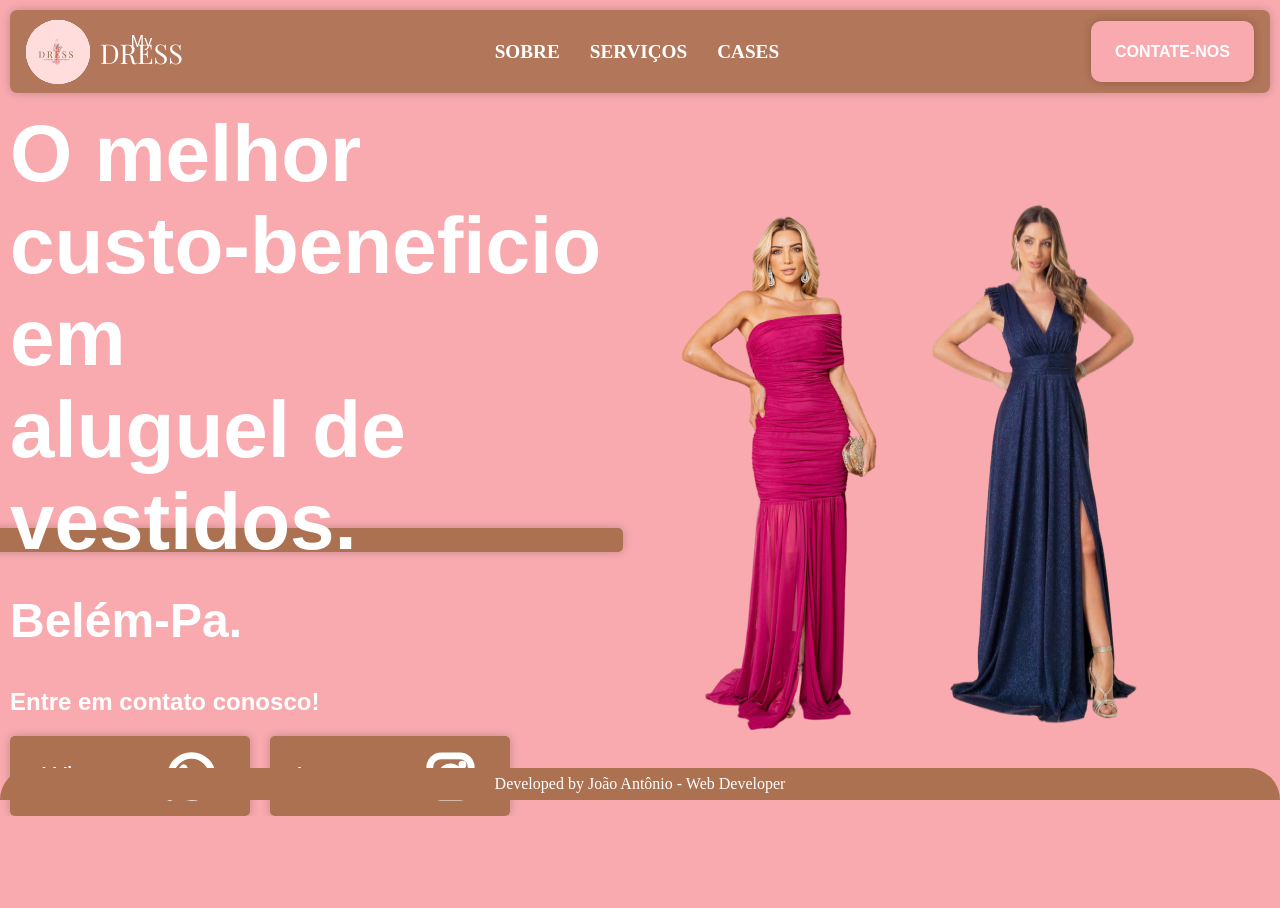
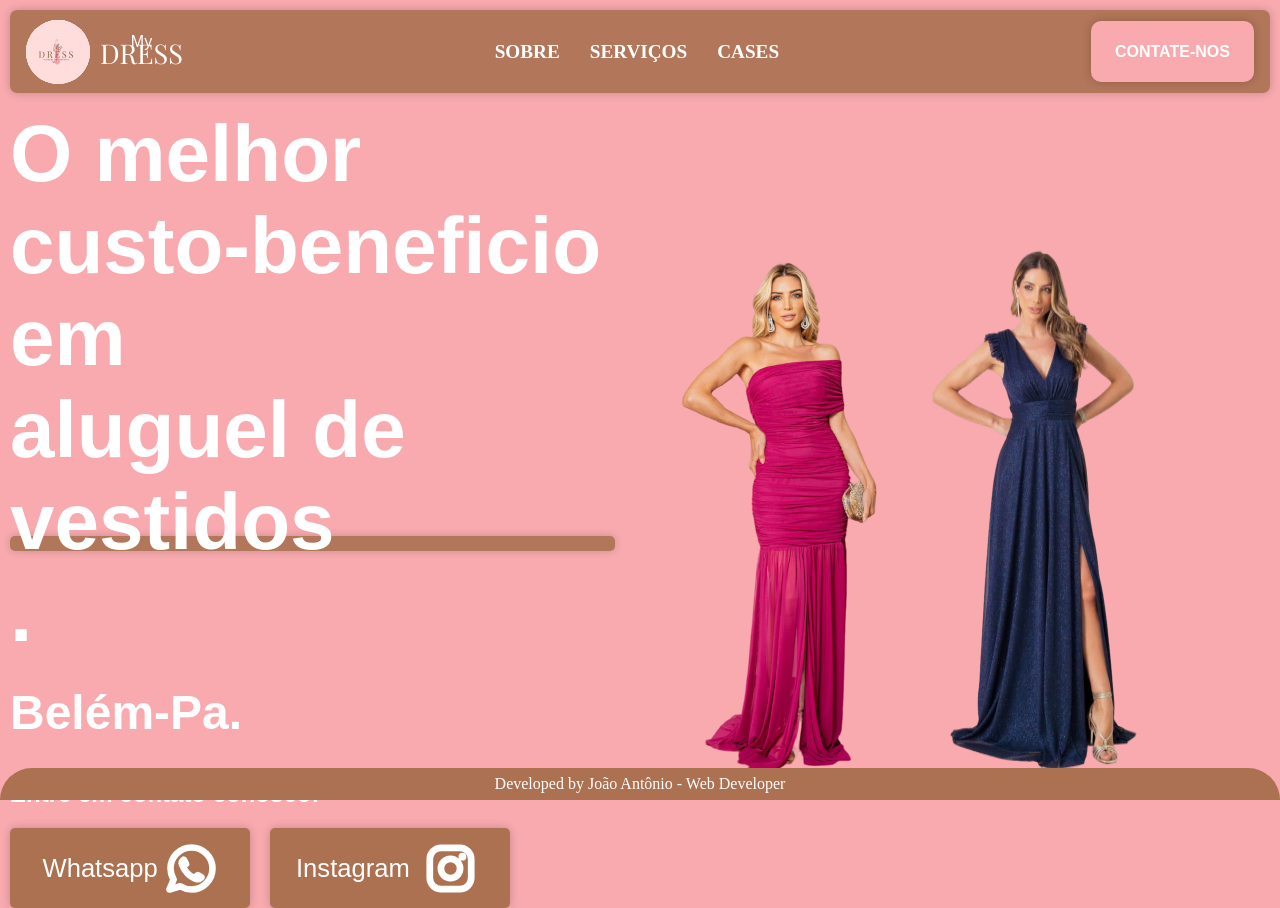
Before and after one commit to juaoantonio/my_dress_website, a React (Vite) app: page / in a window 1280 px wide. Before the commit the page ends 816 px from the top, so only its background shows below. Built offline with nearby package versions, Linux system fonts and the light colour scheme; a web font is replaced by a local one.

Commit message:
Main Title Modification (strong bar and grammar)

```diff
--- a/src/pages/Home/Home.css
+++ b/src/pages/Home/Home.css
@@ -185,15 +185,17 @@ main {
   content: "";
   display: inline-block;
   position: absolute;
-  width: 105%;
-  height: 1.5rem;
+  width: 100%;
+  height: 0.9rem;
   border-radius: 5px;
   box-shadow: 0 0 10px rgba(0, 0, 0, 0.2);
 
   z-index: -1;
-  right: -0.1em;
+  right: 0rem;
 
-  bottom: 1rem;
+  opacity: 0.9;
+
+  bottom: 1.1rem;
   background-color: var(--color-secondary);
 }
 
--- a/src/pages/Home/Home.tsx
+++ b/src/pages/Home/Home.tsx
@@ -57,8 +57,8 @@ export const Home = () => {
           <div className="title">
             <div>
               <h1>
-                O melhor custo-beneficio em{" "}
-                <strong>aluguel de vestidos.</strong>
+                O melhor custo-beneficio em
+                <strong>aluguel de vestidos</strong>.
               </h1>
             </div>
             <h2>Belém-Pa.</h2>
```
